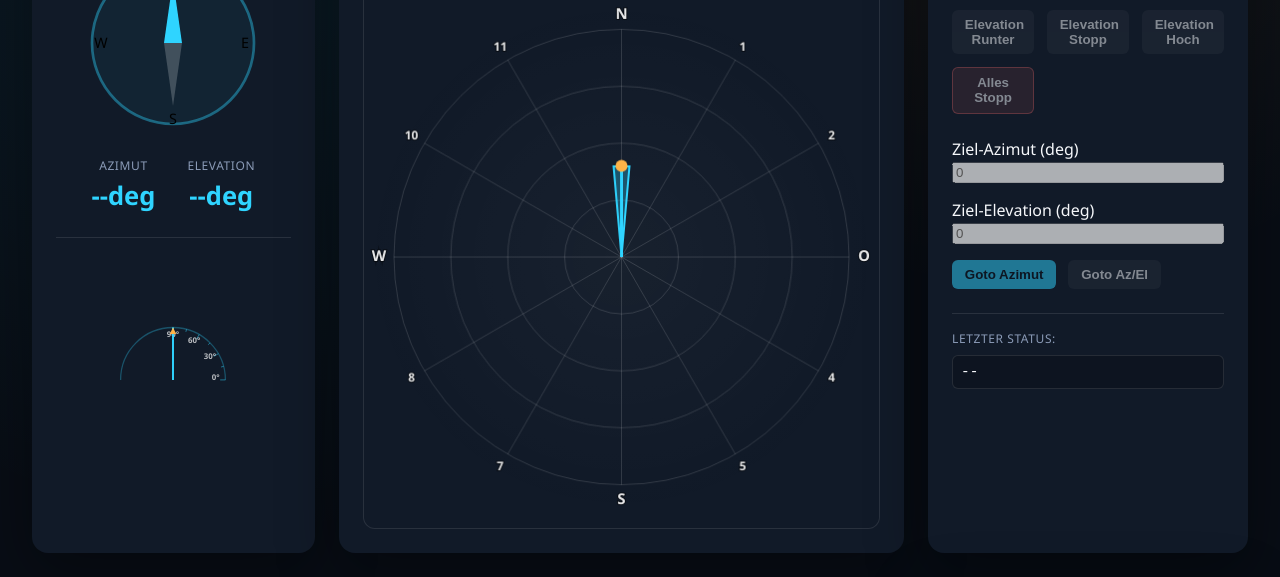
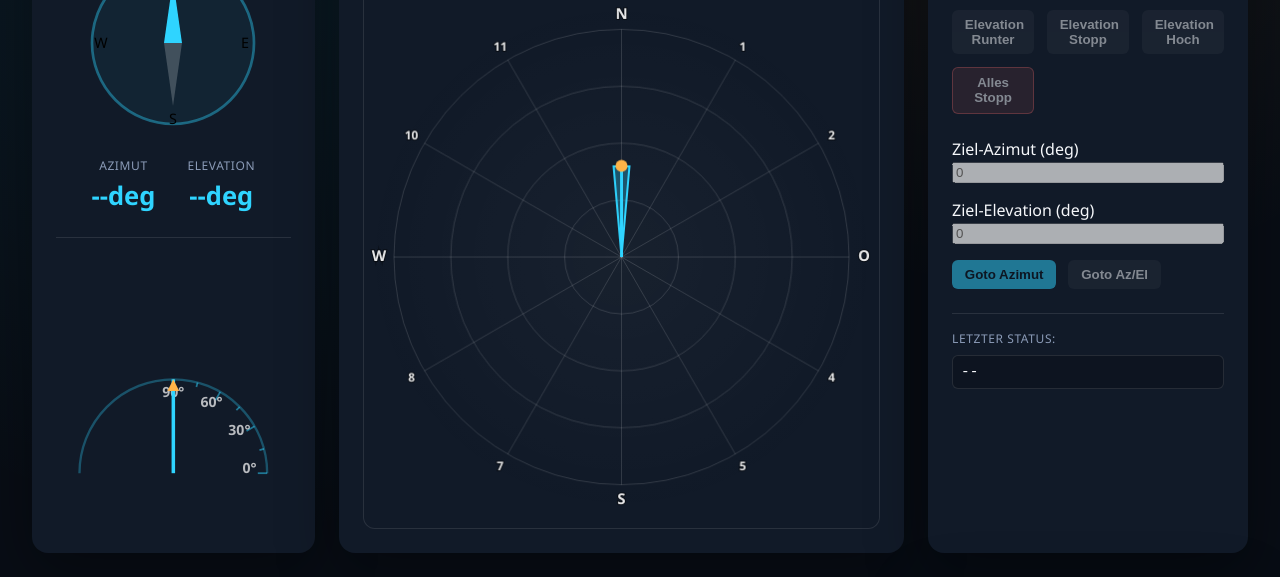
Before and after one commit to timbornemann/Rotor-Interface-GS232B, a website: page src/renderer/index.html in a window 1280 px wide. Shown: the part 223-800 px from the top of the page. Drawn offline with Linux system fonts and the light colour scheme; no server answers.

Commit message:
Fix style

```diff
--- a/src/renderer/styles.css
+++ b/src/renderer/styles.css
@@ -343,7 +343,7 @@ main.dashboard {
   border-top: 1px solid rgba(255, 255, 255, 0.1);
   position: relative;
   min-height: 160px;
-  max-height: 180px;
+  max-height: 400px;
   overflow: hidden;
   flex-shrink: 0;
 }
@@ -351,16 +351,16 @@ main.dashboard {
 .elevation-svg {
   width: 100%;
   height: 100%;
-  max-width: 160px;
-  max-height: 160px;
+  max-width: 320px;
+  max-height: 320px;
   object-fit: contain;
 }
 
 .elevation-logo {
   width: 100%;
   height: 100%;
-  max-width: 150px;
-  max-height: 150px;
+  max-width: 300px;
+  max-height: 300px;
   object-fit: contain;
   opacity: 0.8;
 }
```
